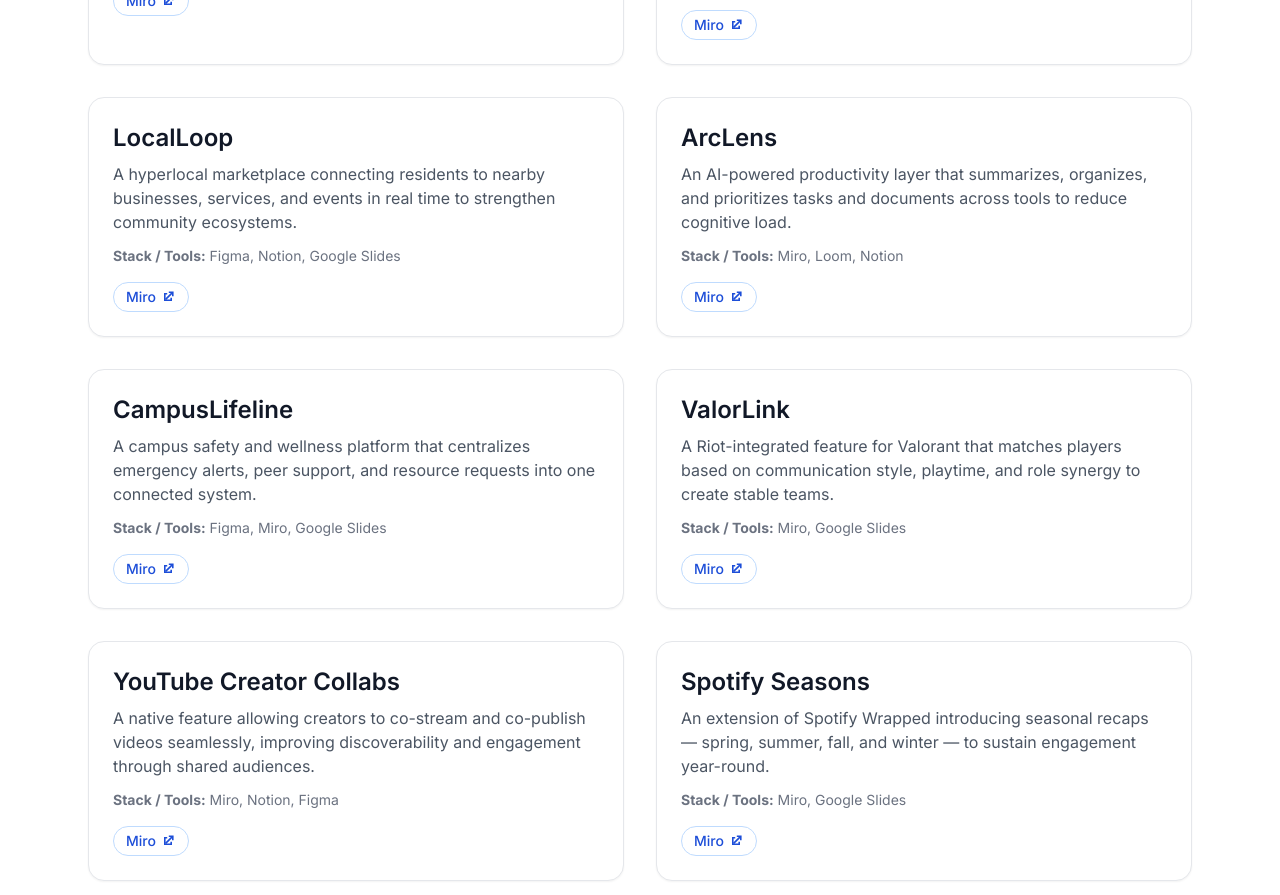
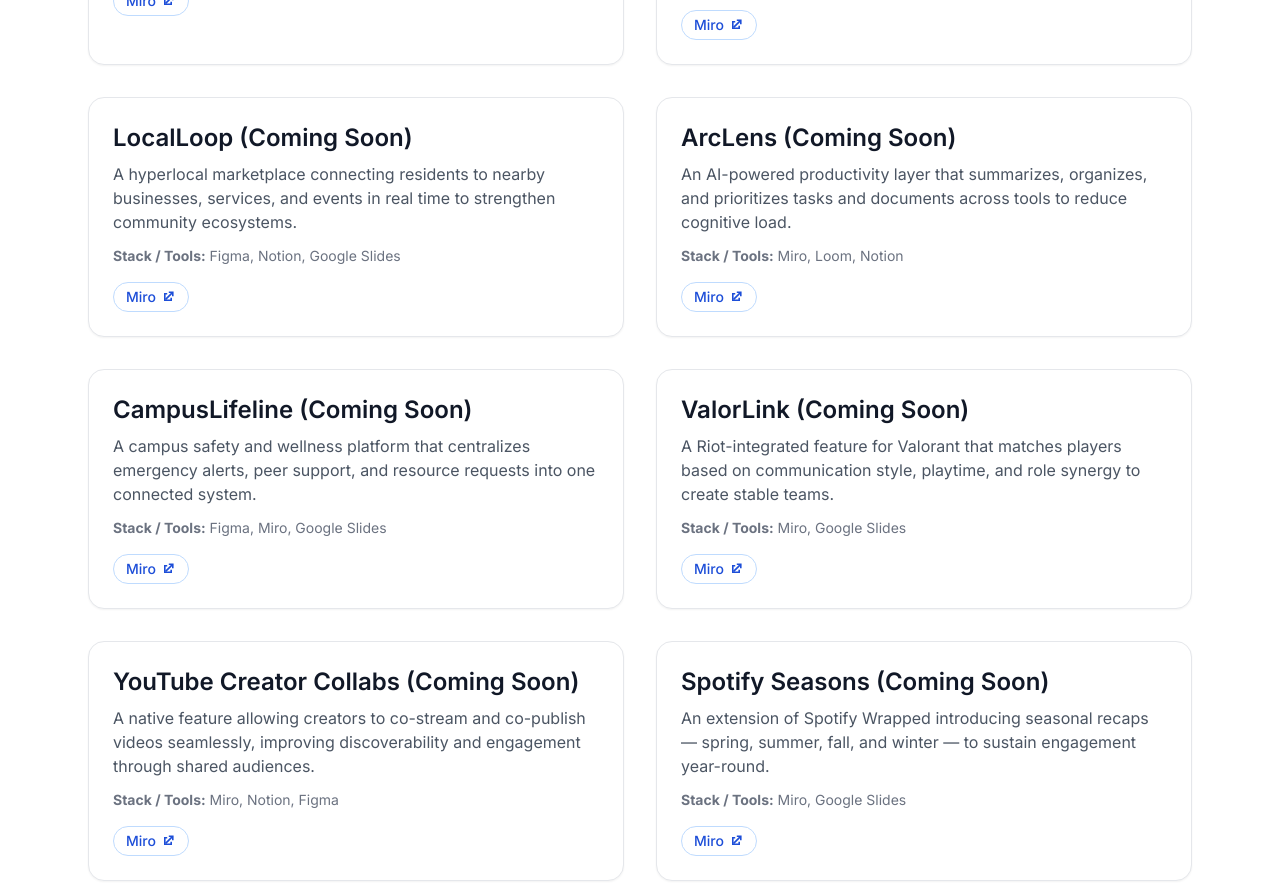
Before and after one commit to richxrdkim/richardkim.io, a React (Vite) app: page /projects/product in a window 1280 px wide. Shown: the part 440-1335 px from the top of the page. Built offline with nearby package versions, Linux system fonts and the light colour scheme.

Commit message:
project update

```diff
--- a/src/pages/ProductProjects.tsx
+++ b/src/pages/ProductProjects.tsx
@@ -21,7 +21,7 @@ export default function ProductProjects() {
       ],
     },
     {
-      title: "LocalLoop",
+      title: "LocalLoop (Coming Soon)",
       blurb:
         "A hyperlocal marketplace connecting residents to nearby businesses, services, and events in real time to strengthen community ecosystems.",
       meta: "Figma, Notion, Google Slides",
@@ -30,7 +30,7 @@ export default function ProductProjects() {
       ],
     },
     {
-      title: "ArcLens",
+      title: "ArcLens (Coming Soon)",
       blurb:
         "An AI-powered productivity layer that summarizes, organizes, and prioritizes tasks and documents across tools to reduce cognitive load.",
       meta: "Miro, Loom, Notion",
@@ -39,7 +39,7 @@ export default function ProductProjects() {
       ],
     },
     {
-      title: "CampusLifeline",
+      title: "CampusLifeline (Coming Soon)",
       blurb:
         "A campus safety and wellness platform that centralizes emergency alerts, peer support, and resource requests into one connected system.",
       meta: "Figma, Miro, Google Slides",
@@ -48,7 +48,7 @@ export default function ProductProjects() {
       ],
     },
     {
-      title: "ValorLink",
+      title: "ValorLink (Coming Soon)",
       blurb:
         "A Riot-integrated feature for Valorant that matches players based on communication style, playtime, and role synergy to create stable teams.",
       meta: "Miro, Google Slides",
@@ -57,7 +57,7 @@ export default function ProductProjects() {
       ],
     },
     {
-      title: "YouTube Creator Collabs",
+      title: "YouTube Creator Collabs (Coming Soon)",
       blurb:
         "A native feature allowing creators to co-stream and co-publish videos seamlessly, improving discoverability and engagement through shared audiences.",
       meta: "Miro, Notion, Figma",
@@ -66,7 +66,7 @@ export default function ProductProjects() {
       ],
     },
     {
-      title: "Spotify Seasons",
+      title: "Spotify Seasons (Coming Soon)",
       blurb:
         "An extension of Spotify Wrapped introducing seasonal recaps — spring, summer, fall, and winter — to sustain engagement year-round.",
       meta: "Miro, Google Slides",
```
